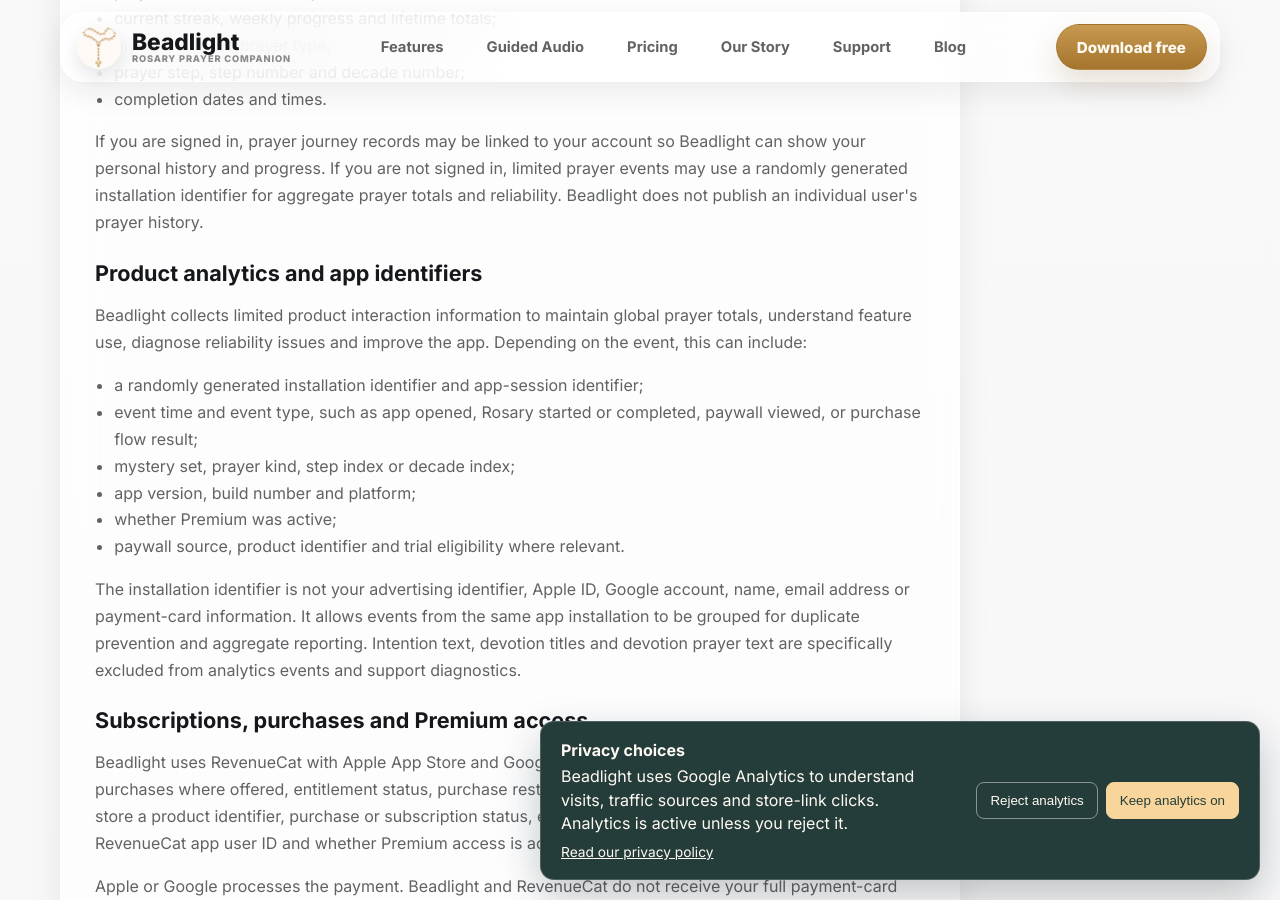
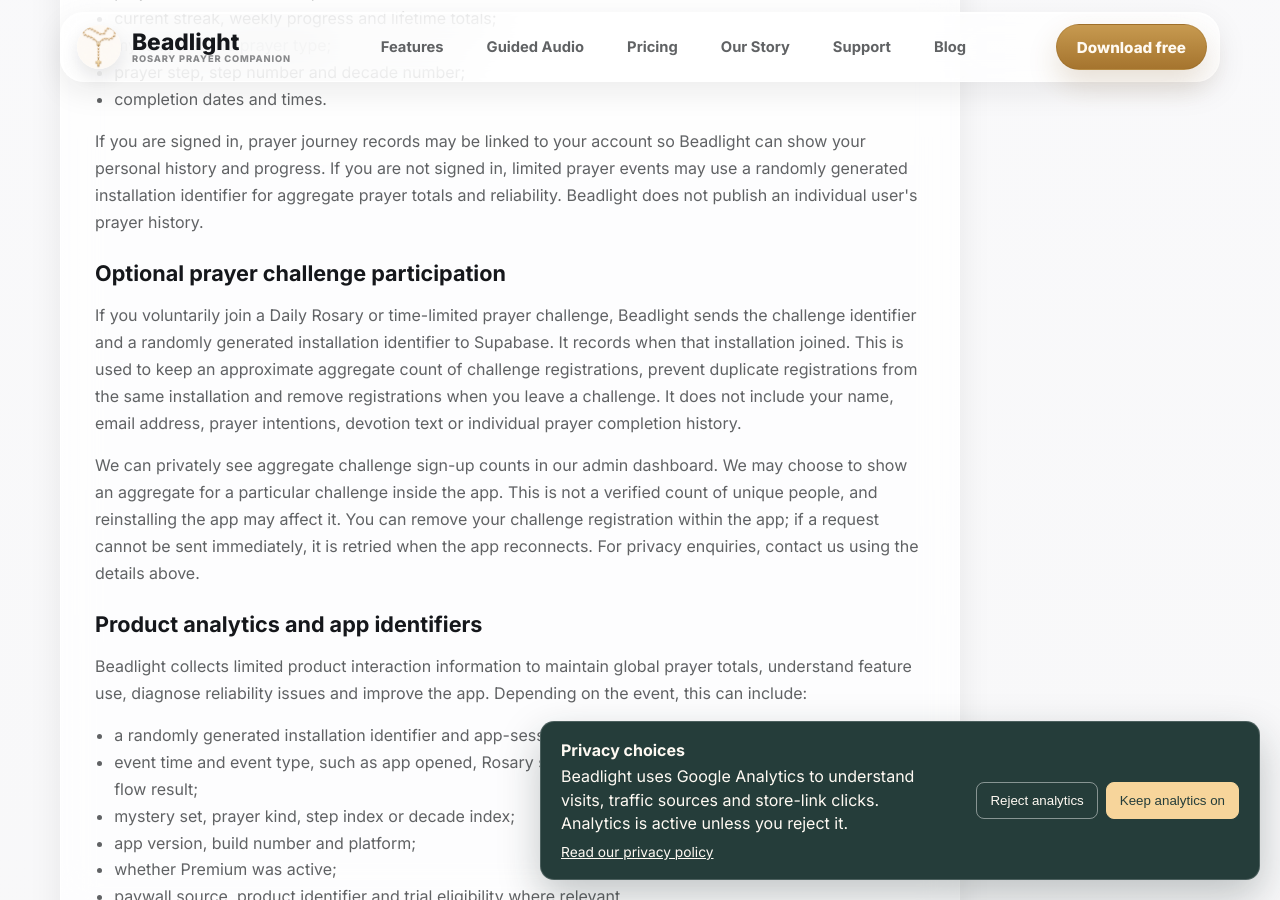
Before and after one commit to samwarb/beadlight, a Jekyll site: the page privacy/index.html, which Jekyll copies as it is, in a window 1280 px wide and 900 px high, scrolled down 2030 px. Built offline with Jekyll 4.4.1, drawn with Linux system fonts in a browser that asks for light colours; some of the changed text lies outside the part shown.

Commit message:
Disclose optional challenge registration aggregation in privacy policy

```diff
--- a/privacy/index.html
+++ b/privacy/index.html
@@ -60,7 +60,7 @@
     <section class="roadmap-hero">
       <p class="eyebrow">Beadlight</p>
       <h1>Privacy Policy</h1>
-      <p class="lead">Last updated: 28 July 2026</p>
+      <p class="lead">Last updated: 13 November 2026</p>
     </section>
 
     <section class="admin-panel legal-content">
@@ -160,6 +160,23 @@
         show your personal history and progress. If you are not signed in, limited prayer events may
         use a randomly generated installation identifier for aggregate prayer totals and reliability.
         Beadlight does not publish an individual user's prayer history.
+      </p>
+
+      <h3>Optional prayer challenge participation</h3>
+      <p>
+        If you voluntarily join a Daily Rosary or time-limited prayer challenge, Beadlight sends
+        the challenge identifier and a randomly generated installation identifier to Supabase.
+        It records when that installation joined. This is used to keep an approximate aggregate
+        count of challenge registrations, prevent duplicate registrations from the same installation
+        and remove registrations when you leave a challenge. It does not include your name,
+        email address, prayer intentions, devotion text or individual prayer completion history.
+      </p>
+      <p>
+        We can privately see aggregate challenge sign-up counts in our admin dashboard. We may
+        choose to show an aggregate for a particular challenge inside the app. This is not a
+        verified count of unique people, and reinstalling the app may affect it. You can remove
+        your challenge registration within the app; if a request cannot be sent immediately, it
+        is retried when the app reconnects. For privacy enquiries, contact us using the details above.
       </p>
 
       <h3>Product analytics and app identifiers</h3>
```
